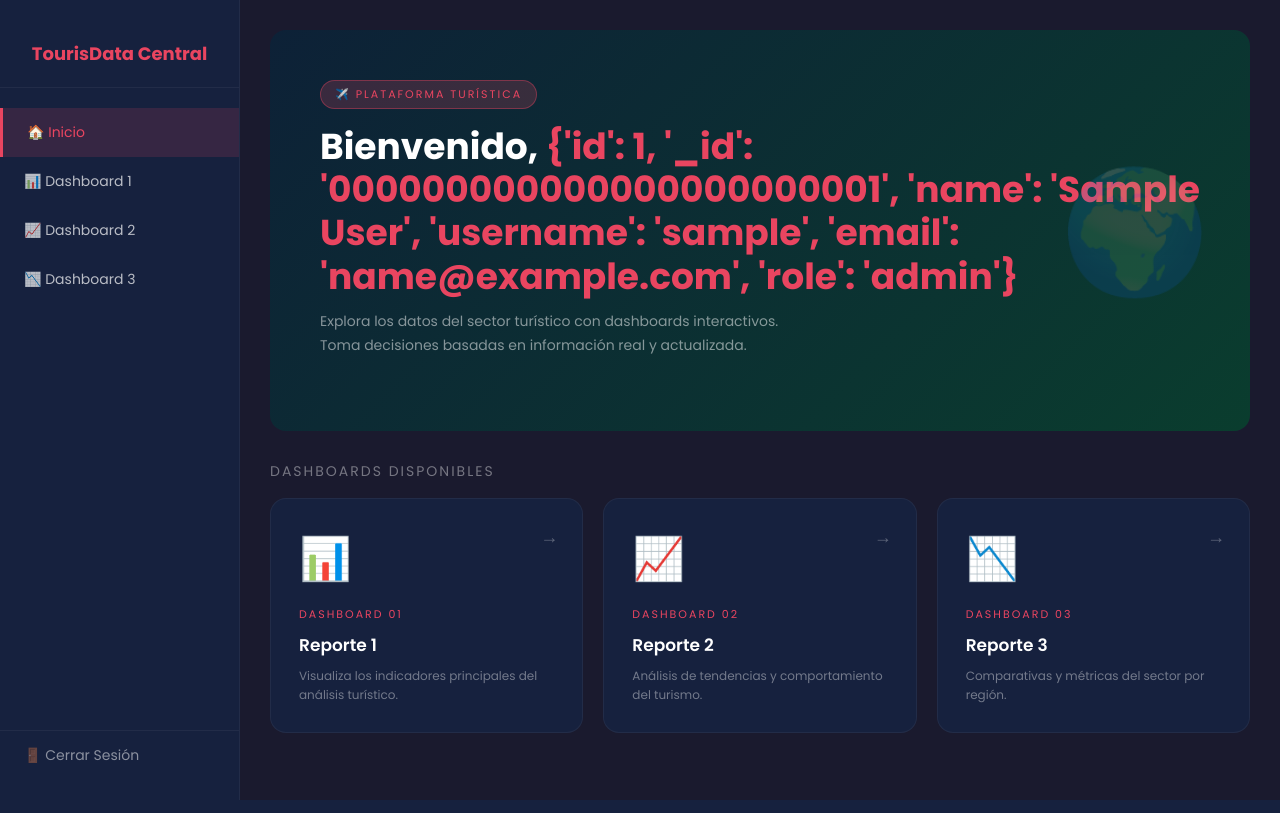
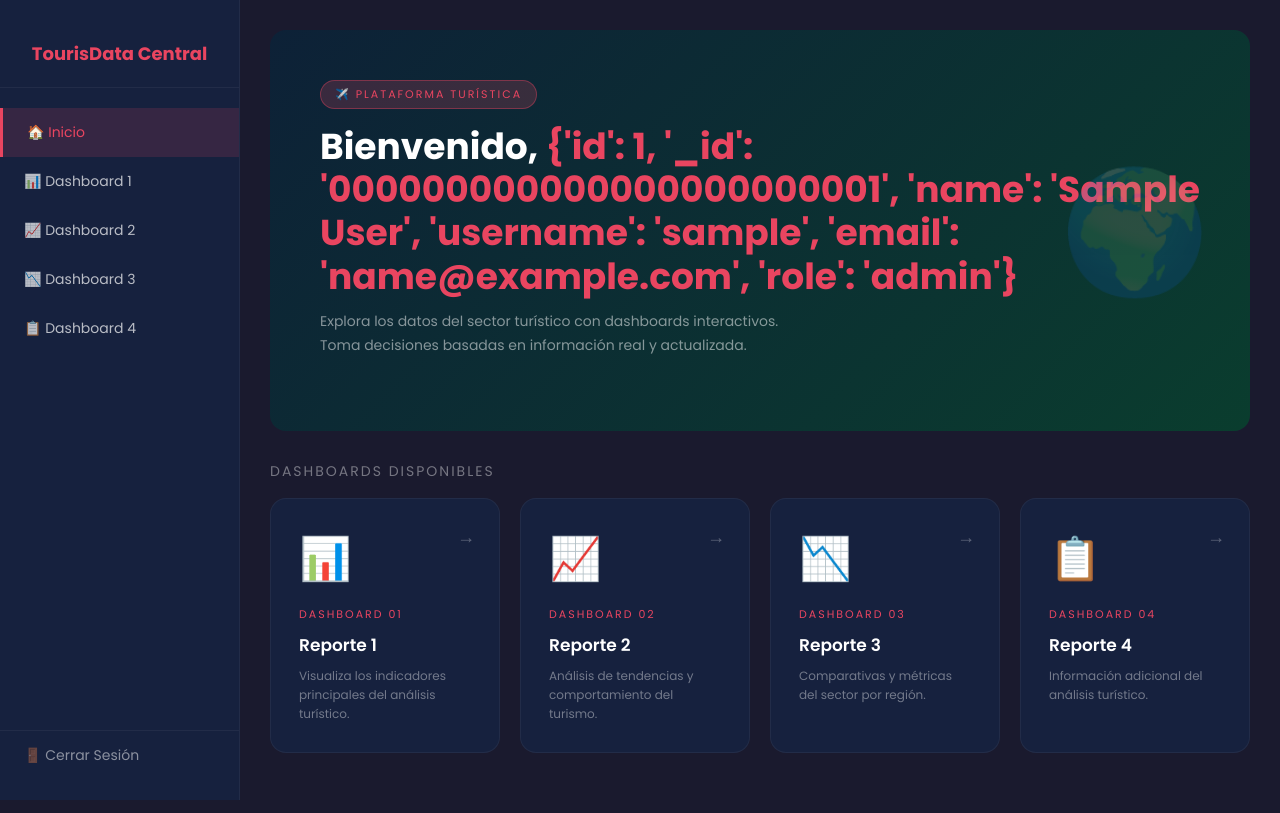
Before and after one commit to jcortezar03-CA/tourisdata-central, a Flask app: page /menu in a window 1280 px wide. Run offline with Flask 3, Linux system fonts and the light colour scheme; the visitor is signed in with stand-in values (Sample User, id 1).

Commit message:
Agregar Dashboard 4

```diff
--- a/app.py
+++ b/app.py
@@ -53,6 +53,12 @@ def dashboard3():
         return redirect(url_for('login'))
     return render_template('dashboard3.html')
 
+@app.route('/dashboard4')
+def dashboard4():
+    if 'usuario' not in session:
+        return redirect(url_for('login'))
+    return render_template('dashboard4.html')
+
 @app.route('/logout')
 def logout():
     session.clear()
--- a/templates/dashboard1.html
+++ b/templates/dashboard1.html
@@ -14,6 +14,7 @@
             <a href="{{ url_for('dashboard1') }}" class="active">Dashboard 1</a>
             <a href="{{ url_for('dashboard2') }}">Dashboard 2</a>
             <a href="{{ url_for('dashboard3') }}">Dashboard 3</a>
+            <a href="{{ url_for('dashboard4') }}">Dashboard 4</a>
             <a href="{{ url_for('logout') }}" class="logout">Cerrar Sesión</a>
         </div>
         <div class="content">
--- a/templates/dashboard3.html
+++ b/templates/dashboard3.html
@@ -14,6 +14,7 @@
             <a href="{{ url_for('dashboard1') }}">Dashboard 1</a>
             <a href="{{ url_for('dashboard2') }}">Dashboard 2</a>
             <a href="{{ url_for('dashboard3') }}" class="active">Dashboard 3</a>
+            <a href="{{ url_for('dashboard4') }}">Dashboard 4</a>
             <a href="{{ url_for('logout') }}" class="logout">Cerrar Sesión</a>
         </div>
         <div class="content">
--- a/templates/menu.html
+++ b/templates/menu.html
@@ -97,7 +97,7 @@
 
         .dashboard-cards {
             display: grid;
-            grid-template-columns: repeat(3, 1fr);
+            grid-template-columns: repeat(auto-fit, minmax(220px, 1fr));
             gap: 20px;
             margin-bottom: 30px;
         }
@@ -180,6 +180,7 @@
             <a href="{{ url_for('dashboard1') }}">📊 Dashboard 1</a>
             <a href="{{ url_for('dashboard2') }}">📈 Dashboard 2</a>
             <a href="{{ url_for('dashboard3') }}">📉 Dashboard 3</a>
+            <a href="{{ url_for('dashboard4') }}">📋 Dashboard 4</a>
             <a href="{{ url_for('logout') }}" class="logout">🚪 Cerrar Sesión</a>
         </div>
         <div class="content">
@@ -215,6 +216,13 @@
                     <h3>Reporte 3</h3>
                     <p>Comparativas y métricas del sector por región.</p>
                 </a>
+                <a href="{{ url_for('dashboard4') }}" class="dash-card">
+                    <span class="arrow">→</span>
+                    <span class="card-icon">📋</span>
+                    <p class="card-num">Dashboard 04</p>
+                    <h3>Reporte 4</h3>
+                    <p>Información adicional del análisis turístico.</p>
+                </a>
             </div>
 
         </div>
```
Also changed, not shown: templates/dashboard4.html (added, +34 -0 lines).
